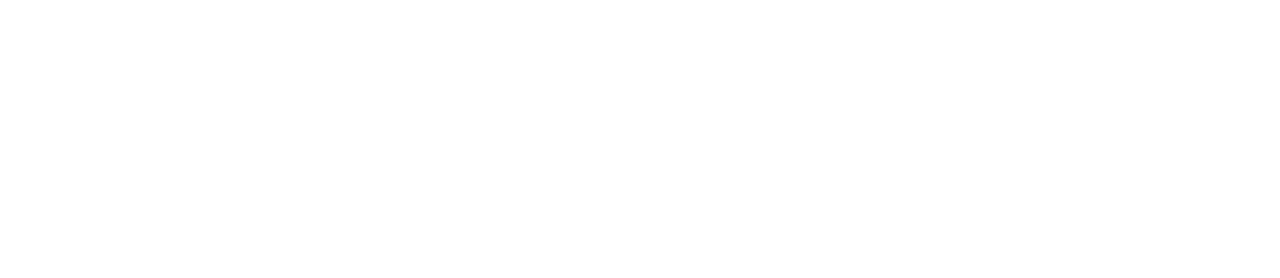
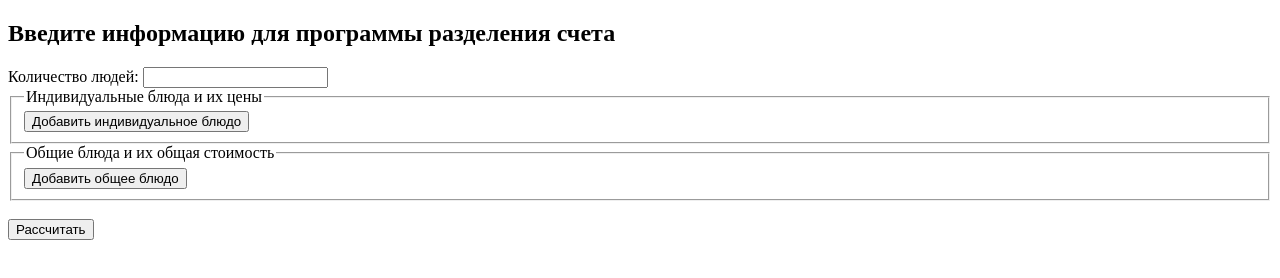
Before and after one commit to KurbonIsmailov92/stats, a plain HTML site: page pkg/web/index.html in a window 1280 px wide. Drawn offline with Linux system fonts and the light colour scheme.

Commit message:
test GPT

```diff
--- a/pkg/web/index.html
+++ b/pkg/web/index.html
@@ -3,9 +3,91 @@
 <head>
     <meta charset="UTF-8">
     <meta name="viewport" content="width=device-width, initial-scale=1.0">
-    <title>Document</title>
+    <title>Разделение счета</title>
 </head>
 <body>
+    <h2>Введите информацию для программы разделения счета</h2>
 
+    <form action="/split-bill" method="post">
+        <label for="numberOfPeople">Количество людей:</label>
+        <input type="number" id="numberOfPeople" name="numberOfPeople" required><br>
+
+        <!-- Индивидуальные блюда -->
+        <fieldset>
+            <legend>Индивидуальные блюда и их цены</legend>
+            <div id="individualItems"></div>
+            <button type="button" onclick="addIndividualItem()">Добавить индивидуальное блюдо</button>
+        </fieldset>
+
+        <!-- Общие блюда -->
+        <fieldset>
+            <legend>Общие блюда и их общая стоимость</legend>
+            <div id="sharedItems"></div>
+            <button type="button" onclick="addSharedItem()">Добавить общее блюдо</button>
+        </fieldset>
+
+        <br>
+        <input type="submit" value="Рассчитать">
+    </form>
+
+    <script>
+        function addIndividualItem() {
+            const container = document.getElementById("individualItems");
+            const count = container.children.length + 1;
+
+            const itemLabel = document.createElement("label");
+            itemLabel.textContent = `Индивидуальное блюдо ${count}:`;
+
+            const itemNameInput = document.createElement("input");
+            itemNameInput.type = "text";
+            itemNameInput.name = `individualItemNames${count}`;
+            itemNameInput.required = true;
+
+            const itemPriceLabel = document.createElement("label");
+            itemPriceLabel.textContent = "Цена:";
+
+            const itemPriceInput = document.createElement("input");
+            itemPriceInput.type = "number";
+            itemPriceInput.step = "0.01";
+            itemPriceInput.name = `individualItemPrices${count}`;
+            itemPriceInput.required = true;
+
+            container.appendChild(itemLabel);
+            container.appendChild(itemNameInput);
+            container.appendChild(document.createElement("br"));
+            container.appendChild(itemPriceLabel);
+            container.appendChild(itemPriceInput);
+            container.appendChild(document.createElement("br"));
+        }
+
+        function addSharedItem() {
+            const container = document.getElementById("sharedItems");
+            const count = container.children.length + 1;
+
+            const itemLabel = document.createElement("label");
+            itemLabel.textContent = `Общее блюдо ${count}:`;
+
+            const itemNameInput = document.createElement("input");
+            itemNameInput.type = "text";
+            itemNameInput.name = `sharedItemNames${count}`;
+            itemNameInput.required = true;
+
+            const itemPriceLabel = document.createElement("label");
+            itemPriceLabel.textContent = "Цена:";
+
+            const itemPriceInput = document.createElement("input");
+            itemPriceInput.type = "number";
+            itemPriceInput.step = "0.01";
+            itemPriceInput.name = `sharedItemPrices${count}`;
+            itemPriceInput.required = true;
+
+            container.appendChild(itemLabel);
+            container.appendChild(itemNameInput);
+            container.appendChild(document.createElement("br"));
+            container.appendChild(itemPriceLabel);
+            container.appendChild(itemPriceInput);
+            container.appendChild(document.createElement("br"));
+        }
+    </script>
 </body>
 </html>
```
